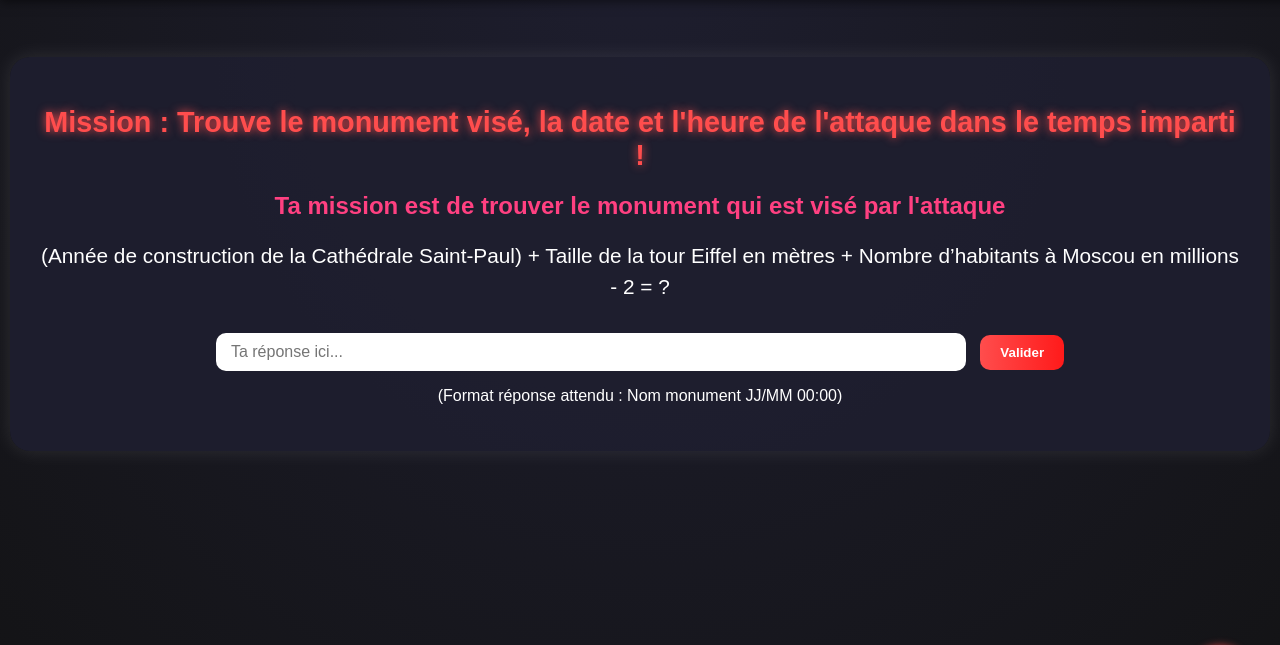
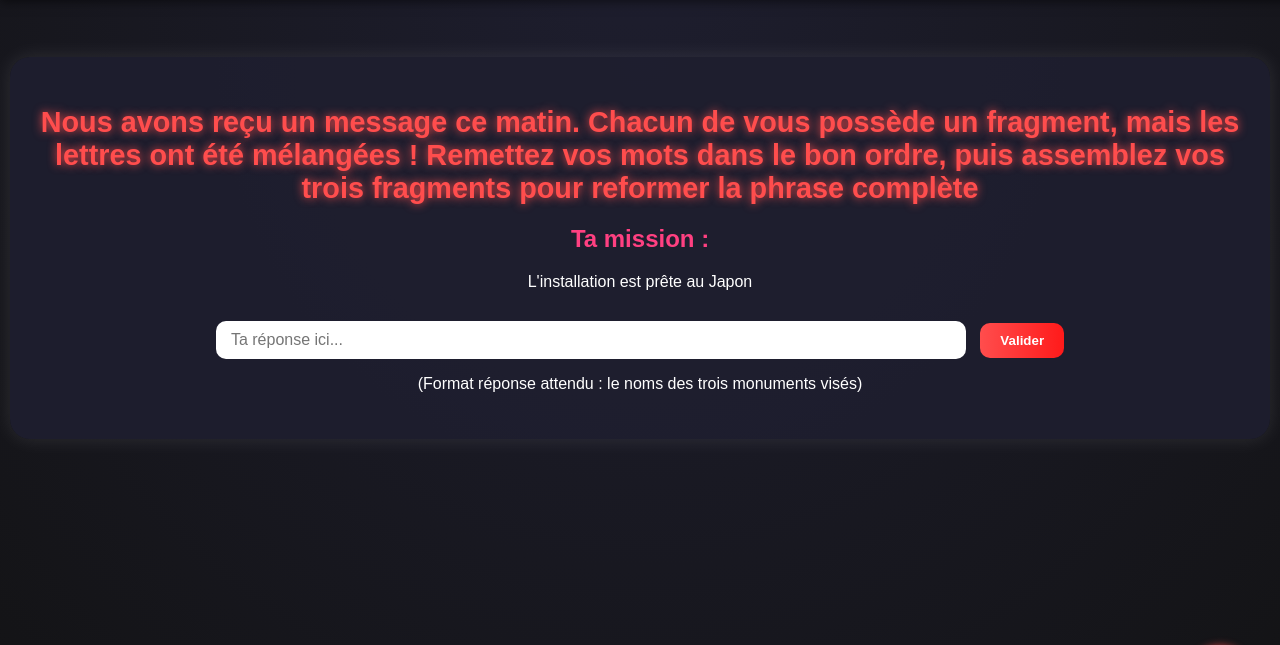
Before and after one commit to NoPYXN/Workshop2025_grp12, a Django app: template pages/templates/pages/question3.html in a window 1280 px wide. Shown: the part 63-708 px from the top of the page. Run offline with Django 4.2, Linux system fonts and the light colour scheme; the template is opened without the code that fills it: most values are stand-ins (such as "Sample title", 1, 10 or a date in 2020).

Commit message:
modification de la question 2 et 3

```diff
--- a/pages/templates/pages/question3.html
+++ b/pages/templates/pages/question3.html
@@ -11,28 +11,21 @@
     {% include 'partials/navbar.html' %}
     <div class="container">
       <div class="context-box">
-        <h1 class="titre-principal">Mission : Trouve le monument visé, la date et l'heure de l'attaque dans le temps imparti !</h1>
+        <h1 class="titre-principal">Nous avons reçu un message ce matin. Chacun de vous possède un fragment, mais les lettres ont été mélangées ! Remettez vos mots dans le bon ordre, puis assemblez vos trois fragments pour reformer la phrase complète</h1>
             {% if joueur_id == 1 %}
-            <h2>Ta mission est de trouver le monument qui est visé par l'attaque</h2>
-            <div class="calcul">
-                (Année de construction de la Cathédrale Saint-Paul) + Taille de la tour Eiffel en mètres + Nombre d’habitants à Moscou en millions - 2 = ?</span>
+                <h2>Ta mission : </h2>
+                <div>
+                    L'installation est prête au Japon
                 </div>
-
             {% elif joueur_id == 2 %}
-            <h2>Ta mission : Ta mission est de trouver la date de l'attaque</h2>
-            <div class="calcul">
-            <p>Jour = Nombre de pays différent - Nombre d'habitant à Athènes = 11-3 = 8</p>
-            <p>Mois = (Année de construction du Temple Blanc ÷ 285) − 1</p>
+                <h2>Ta mission :</h2>
+                <div>
+                    Tous est bon aussi en Grèce
                 </div>
-
             {% elif joueur_id == 3 %}
-            <h2>Ta mission : trouve l’heure exacte de l’attaque</h2>
-            <div class="calcul">
-            ( Poids de la Tour Eiffel − Altitude du pont Cau Vang ) +
-                <div class="fraction">
-                    <span class="num">Habitants de Chiang Rai</span>
-                    <span class="den">10</span>
-                </div>
+                <h2>Votre mission est de retrouver la</h2>
+                <div>
+                    Je viens de finir en Russie
                 </div>
             {% endif %}
 
@@ -40,7 +33,7 @@
             <input type="text" id="reponse" name="reponse" placeholder="Ta réponse ici...">
             <button id="submit-reponse" class="btn-valider">Valider</button>
         </div>
-        <p>(Format réponse attendu : Nom monument JJ/MM 00:00)</p>
+        <p>(Format réponse attendu : le noms des trois monuments visés)</p>
 
                 <div class="resultat" style="display:none">
                     <p>
@@ -70,13 +63,19 @@
       <div id="popup-indice" class="popup" style="display:none;">
         <div class="popup-content">
           <span id="close-popup">&times;</span>
-          <p>Utiliser ton indice ? (Tu n’en as qu’un seul !)</p>
+          <p>Vous possédez un seul indice pour toute la partie, voulez vous vraiment l'utiliser</p>
           <button id="confirm-indice" class="btn-oui">Oui</button>
           <button id="cancel-indice" class="btn-non">Non</button>
         </div>
       </div>
       <div class="indice" style="display:none;">
-        <p>Indice : </p>
+        {% if joueur_id == 1 %}
+            <p>Indice 1</p>
+        {% elif joueur_id == 2 %}
+            <p>Indice 2</p>
+        {% elif joueur_id == 3 %}
+            <p>Indice 3</p>
+        {% endif %}
       </div>
     </div>
 
@@ -116,7 +115,6 @@ if (indiceUtilise) {
     indice.style.display = 'none';
 }
 
-// --- POPUP AIDE ---
 helpBtn.addEventListener('click', () => {
     popup.style.display = 'flex';
 });
@@ -136,7 +134,7 @@ confirmBtn.addEventListener('click', () => {
 submitBtn.addEventListener('click', () => {
     const valeur = reponse.value.trim().toLowerCase();
 
-    if (valeur === 'a') {
+    if (valeur === 'a') { //Château d'Osaka Cathédrale L’Acropole d’Athènes Basile-le-Bienheureux
         reponseBox.style.display = 'none';
         erreur.style.display = 'none';
         resultat.style.display = 'block';
```
Also changed, not shown: pages/templates/pages/question1.html (+10 -6 lines), pages/templates/pages/question2.html (+15 -10 lines). Lines whose indentation alone changed are shown as unchanged.
